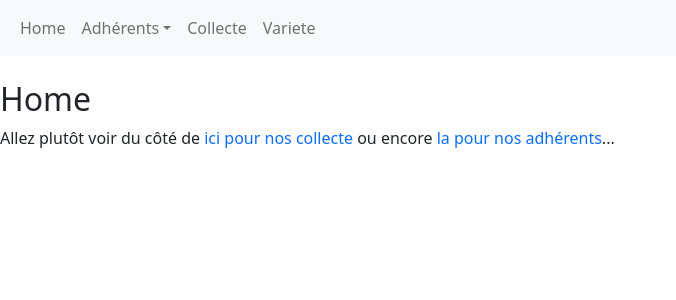
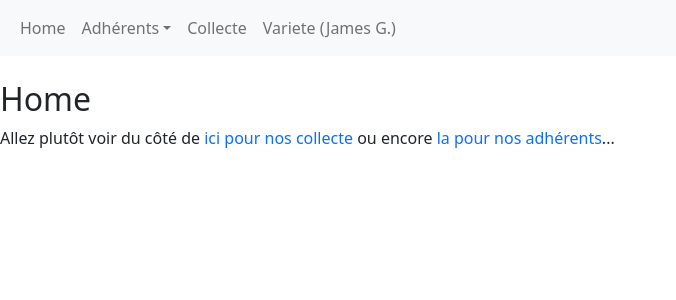
Before and after one commit to MaxG0312/SAE_1.04, a Flask app: page / in a window 1280 px wide. Shown: the top 300 px of the page, without its empty margins (0-676 px from the left). Run offline with Flask 3, Linux system fonts and the light colour scheme; some libraries are stand-ins or nearby versions.

Commit message:
Update _nav.html

```diff
--- a/templates/_nav.html
+++ b/templates/_nav.html
@@ -25,7 +25,7 @@
                     <a class="nav-link" href="/collecte/show">Collecte</a>
                 </li>
                 <li class="nav-item">
-                    <a class="nav-link" href="/variete/show">Variete</a>
+                    <a class="nav-link" href="/variete/show">Variete (James G.)</a>
                 </li>
             </ul>
         </div>
```
